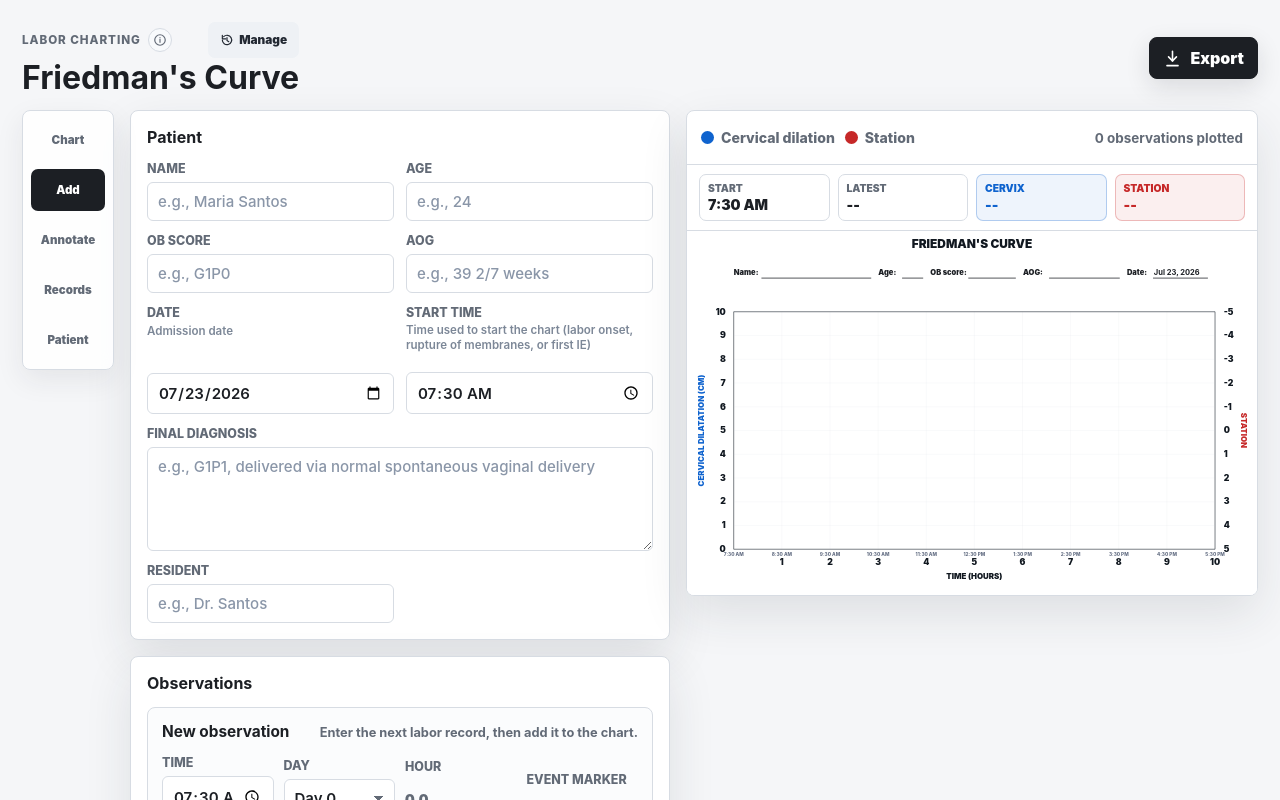
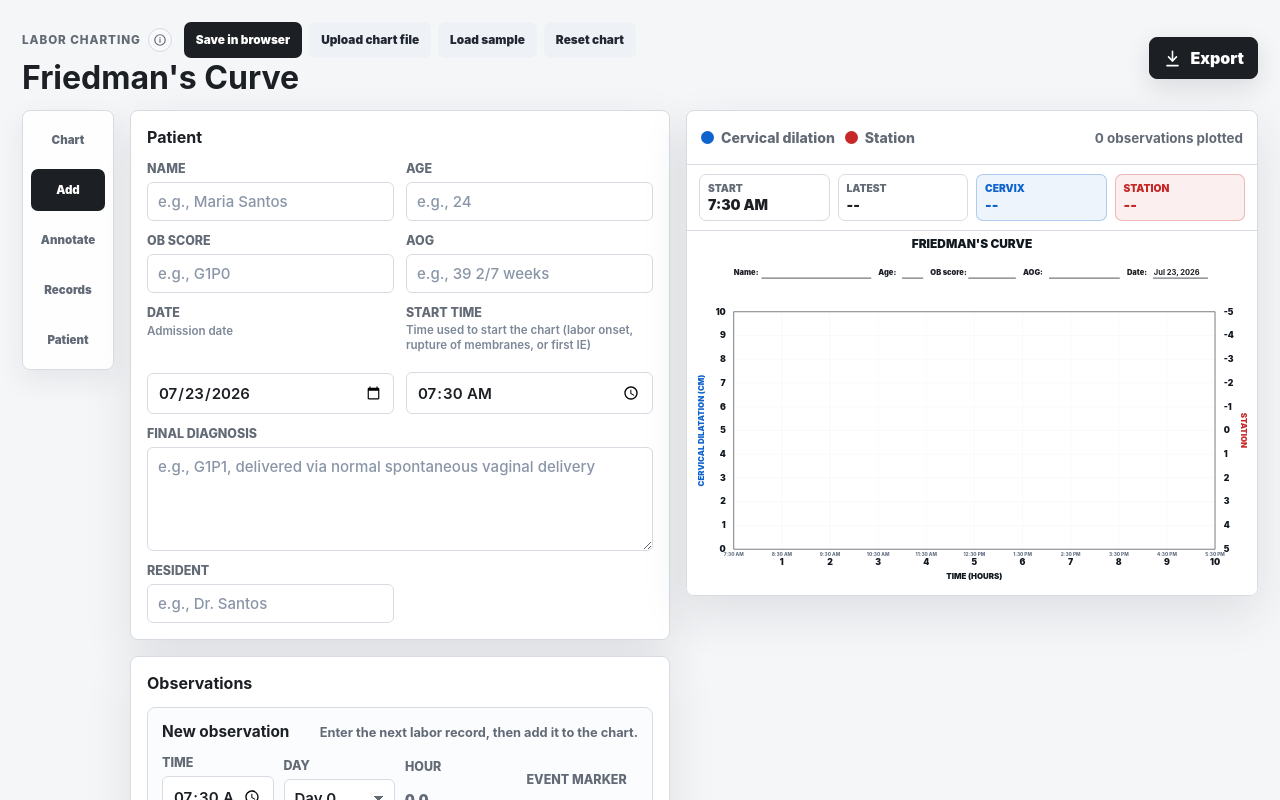
Before and after one commit to micahnut/friedmans-curve, a React (Vite) app: page / in a window 1280 px wide. Shown: the top 800 px of the page. Built offline with nearby package versions, Linux system fonts and the light colour scheme.

Commit message:
changed UI

```diff
--- a/src/App.jsx
+++ b/src/App.jsx
@@ -3402,7 +3402,7 @@ export default function App() {
                 />
                 <div className="restore-menu" ref={restoreMenuRef}>
                   <button
-                    className="ghost-button compact-title-button"
+                    className="ghost-button compact-title-button mobile-manage-trigger"
                     type="button"
                     aria-expanded={showRestoreMenu}
                     aria-haspopup="menu"
@@ -3411,6 +3411,20 @@ export default function App() {
                     <Icon name="restore" />
                     Manage
                   </button>
+                  <button
+                    className="primary-button compact-title-button desktop-save-trigger"
+                    type="button"
+                    aria-expanded={showRestoreMenu}
+                    aria-haspopup="menu"
+                    onClick={() => setShowRestoreMenu((open) => !open)}
+                  >
+                    Save in browser
+                  </button>
+                  <div className="desktop-header-actions" aria-label="Chart actions">
+                    <button className="ghost-button compact-title-button" type="button" onClick={uploadChartFile}>Upload chart file</button>
+                    <button className="ghost-button compact-title-button" type="button" onClick={loadSample}>Load sample</button>
+                    <button className="ghost-button compact-title-button manage-danger-action" type="button" onClick={resetPatient}>Reset chart</button>
+                  </div>
                   {showRestoreMenu && (
                     <div className="restore-options" role="menu" aria-label="Manage chart data">
                       <div className="restore-menu-heading">
--- a/src/styles.css
+++ b/src/styles.css
@@ -133,6 +133,14 @@ textarea:focus-visible {
   gap: 7px;
 }
 
+.desktop-save-trigger {
+  display: none;
+}
+
+.desktop-header-actions {
+  display: none;
+}
+
 .compact-title-button {
   display: inline-flex;
   align-items: center;
@@ -2070,6 +2078,30 @@ td select {
 }
 
 @media (min-width: 1280px) {
+  .restore-menu {
+    display: flex;
+    align-items: center;
+    gap: 7px;
+  }
+
+  .mobile-manage-trigger {
+    display: none;
+  }
+
+  .desktop-save-trigger {
+    display: inline-flex;
+  }
+
+  .desktop-header-actions {
+    display: flex;
+    align-items: center;
+    gap: 7px;
+  }
+
+  .manage-menu-actions button:nth-child(n + 2) {
+    display: none;
+  }
+
   .app-shell {
     max-width: 1920px;
   }
```
